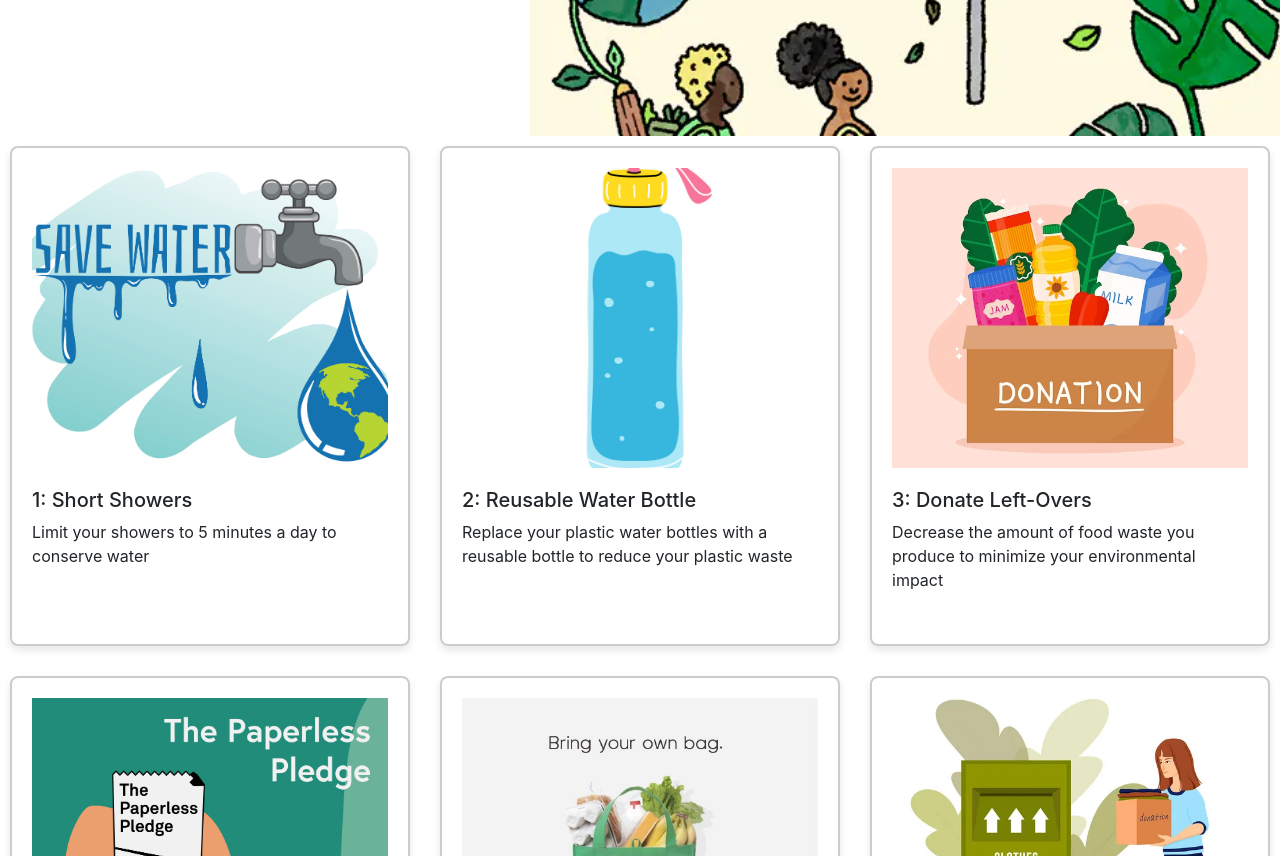
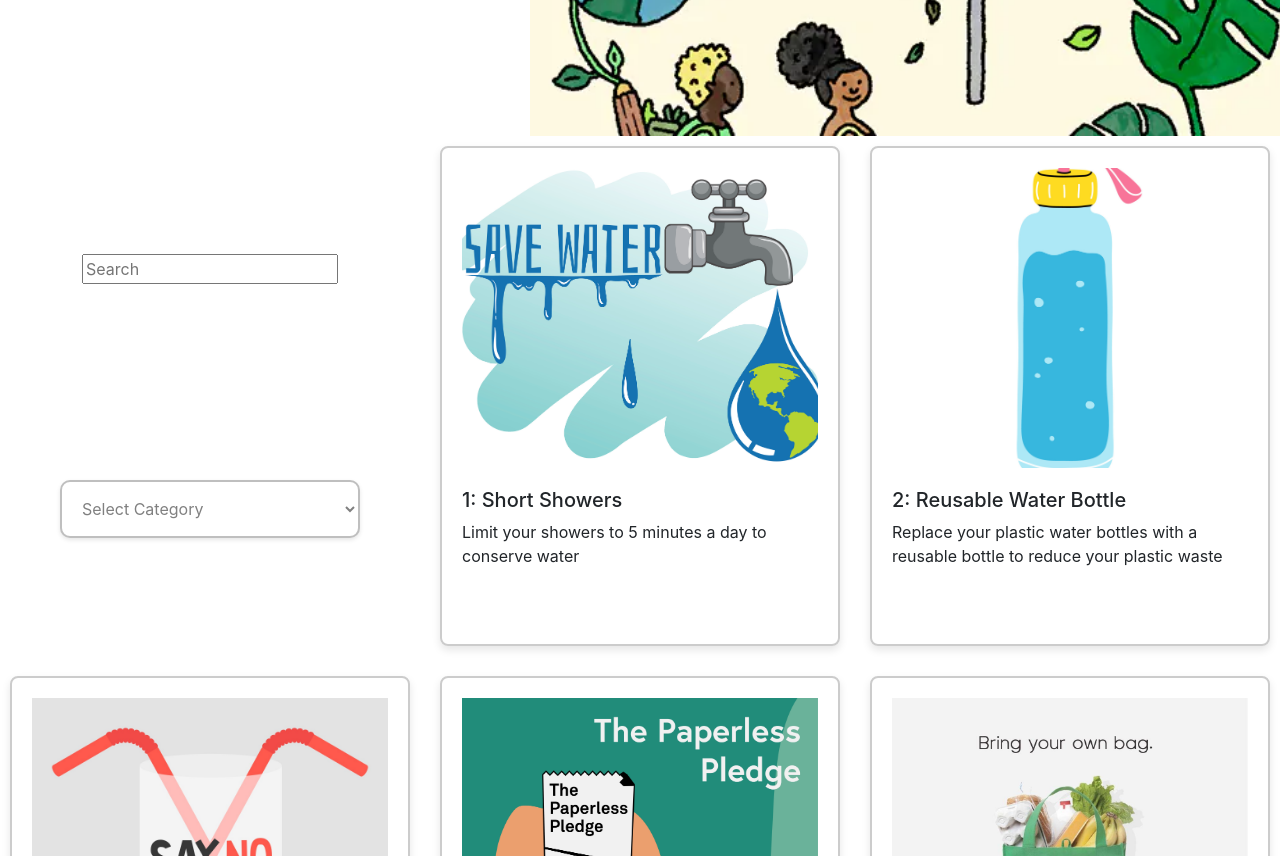
Before and after one commit to UW-INFO442-SP24/ecolo-me, a React (Create React App) app: page / in a window 1280 px wide. Shown: the part 620-1476 px from the top of the page. Built offline with nearby package versions, Linux system fonts and the light colour scheme.

Commit message:
add back search andf filter bar

```diff
--- a/src/components/Cards.js
+++ b/src/components/Cards.js
@@ -4,18 +4,55 @@ import Challenge from './Challenge';
 
 function Cards({ acceptedChallenges, totalChallenges, onAccept, onDecline, isChallengePage }) {
     const [currentCardIndex, setCurrentCardIndex] = useState(0);
+    const [searchQuery, setSearchQuery] = useState('');
+    const [filterCategory, setFilterCategory] = useState('');
+
+    // Filter cards based on search query and category
+    const filteredCards = cardsData.filter((card) =>
+        (card.action.toLowerCase().includes(searchQuery) || card.description.toLowerCase().includes(searchQuery)) &&
+        (filterCategory === '' || card.category === filterCategory)
+    );
 
     useEffect(() => {
-        if (isChallengePage) {
-            setCurrentCardIndex(Math.floor(Math.random() * cardsData.length));  // Ensures a card is shown when page is loaded
+        if (isChallengePage && filteredCards.length > 0) {
+            setCurrentCardIndex(Math.floor(Math.random() * filteredCards.length));  // Ensures a card is shown when page is loaded
         }
-    }, [isChallengePage, cardsData.length]);
+    }, [isChallengePage, filteredCards.length]);  // Now correctly depends on filteredCards
+
+    const handleSearchInput = (event) => {
+        setSearchQuery(event.target.value.toLowerCase());
+    };
+
+    const handleFilterChange = (event) => {
+        setFilterCategory(event.target.value);
+    };
 
     const progressPercent = acceptedChallenges ? (acceptedChallenges.length / totalChallenges) * 100 : 0;
 
     return (
         <div className={isChallengePage ? "challenge-container" : "card-container"}>
-            {isChallengePage && (
+            <div className="search-and-filter">
+                <input
+                    type="text"
+                    placeholder="Search"
+                    value={searchQuery}
+                    onChange={handleSearchInput}
+                    className="search-input"
+                />
+                <select
+                    value={filterCategory}
+                    onChange={handleFilterChange}
+                    className="filter-select"
+                >
+                    <option value=''>Select Category</option>
+                    <option value='Waste Management'>Waste Management</option>
+                    <option value='Sustainable Consumption'>Sustainable Consumption</option>
+                    <option value='Reuse & Recycle'>Reuse & Recycle</option>
+                    <option value='Responsible Spending'>Responsible Spending</option>
+                    <option value='Community'>Community</option>
+                </select>
+            </div>
+            {isChallengePage ? (
                 <>
                     <div className="progress-bar-container" style={{width: '100%'}}>
                         <div className="progress-bar" style={{width: `${progressPercent}%`}}>
@@ -29,9 +66,8 @@ function Cards({ acceptedChallenges, totalChallenges, onAccept, onDecline, isCha
                         showActions={true}
                     />
                 </>
-            )}
-            {!isChallengePage &&
-                cardsData.map(card => (
+            ) : (
+                filteredCards.map(card => (
                     <Challenge
                         key={card.id}
                         card={card}
@@ -40,10 +76,9 @@ function Cards({ acceptedChallenges, totalChallenges, onAccept, onDecline, isCha
                         showActions={false}
                     />
                 ))
-            }
+            )}
         </div>
     );
 }
 
-
 export default Cards;
```
